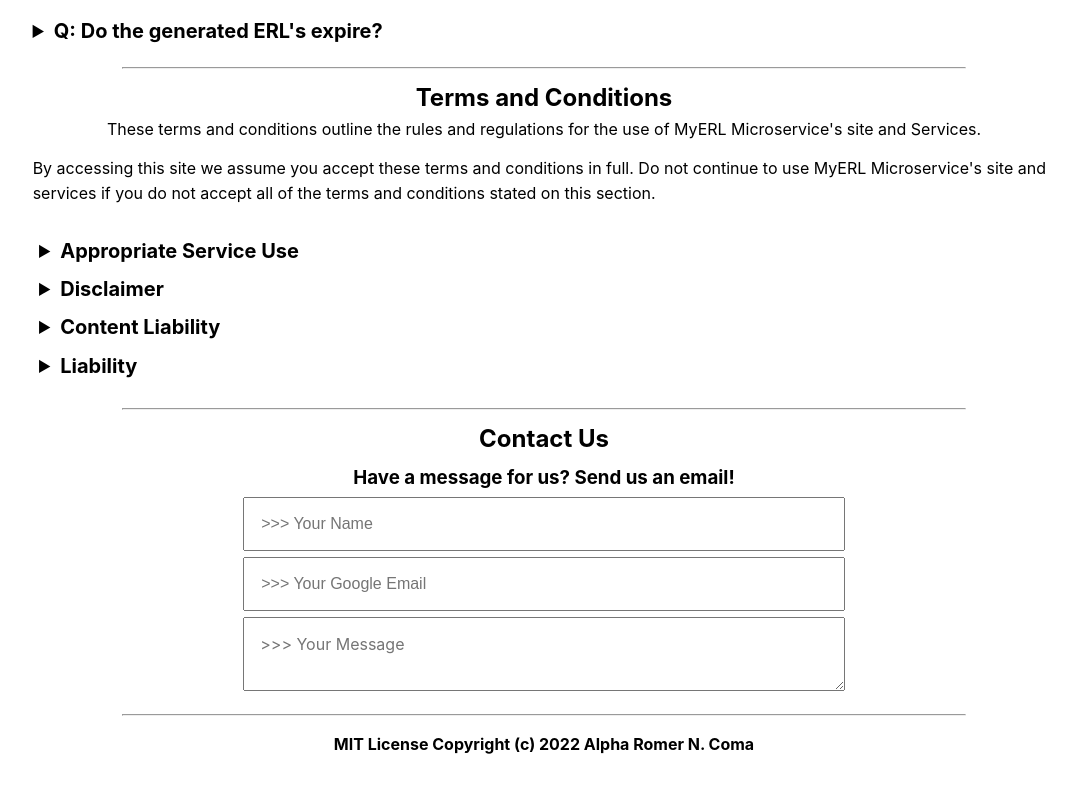
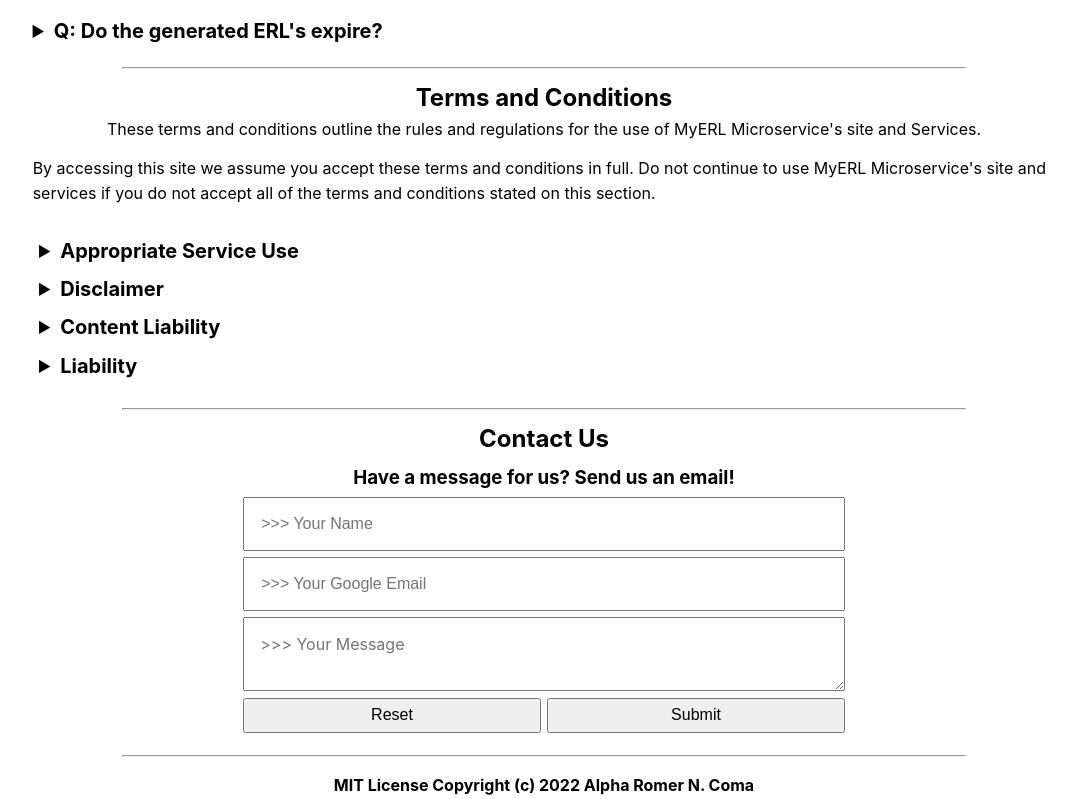
Before and after one commit to alphacoma18/myerl-microservice, a Next.js app: page / in a window 1280 px wide. Shown: the part 1232-2031 px from the top of the page, without its empty margins (96-1172 px from the left). Before the commit the page ends 1989 px from the top, so only its background shows below. Built offline with nearby package versions, Linux system fonts and the light colour scheme.

Commit message:
Added contact buttons; Started contact us mail dev

```diff
--- a/components/contact/index.module.css
+++ b/components/contact/index.module.css
@@ -31,14 +31,19 @@
 	text-align: center;
 	width: 100%;
 }
+.flexFormButtons {
+	display: flex;
+	width: 100%;
+	gap: 0.4rem;
+}
+.itemFormButtons {
+	cursor: pointer;
+	width: 100%;
+	padding: 0.4rem;
+	font-size: 1rem;
+}
 @media screen and (max-width: 768px) {
 	.itemContact {
 		width: 100%;
 	}
 }
-@media (prefers-color-scheme: dark) {
-	.itemFormInput {
-		background: var(--input-black);
-		border: 3px solid var(--theme-blue);
-	}
-}
--- a/components/contact/index.tsx
+++ b/components/contact/index.tsx
@@ -1,10 +1,14 @@
-import React from "react";
+import React, { useState } from "react";
 import styles from "./index.module.css";
+import { axios } from "../../utils/axios";
 const Contact: React.FC = () => {
+	const [senderName, setSenderName] = useState<string>("");
+	const [senderEmail, setSenderEmail] = useState<string>("");
+	const [senderMessage, setSenderMessage] = useState<string>("");
 	function handleSubmit(e: React.FormEvent<HTMLFormElement>) {
 		try {
 			e.preventDefault();
-			console.log("Hello");
+			console.log(senderName, senderEmail, senderMessage);
 		} catch (err) {}
 	}
 	return (
@@ -29,6 +33,10 @@ const Contact: React.FC = () => {
 							minLength={10}
 							placeholder=">>> Your Name"
 							autoComplete="off"
+							onChange={(
+								e: React.ChangeEvent<HTMLInputElement>
+							) => setSenderName(e.currentTarget.value)}
+							value={senderName}
 						/>
 						<input
 							className={styles.itemFormInput}
@@ -39,13 +47,35 @@ const Contact: React.FC = () => {
 							autoComplete="off"
 							pattern="([a-zA-Z0-9]+)([.{1}])?([a-zA-Z0-9]+)@(?:gmail|GMAIL)([.])(?:com|COM)"
 							title=">>> Your Google Email"
+							onChange={(
+								e: React.ChangeEvent<HTMLInputElement>
+							) => setSenderEmail(e.currentTarget.value)}
+							value={senderEmail}
 						/>
 						<textarea
 							className={styles.itemFormInput}
 							required
 							minLength={25}
 							placeholder=">>> Your Message"
+							onChange={(
+								e: React.ChangeEvent<HTMLTextAreaElement>
+							) => setSenderMessage(e.currentTarget.value)}
+							value={senderMessage}
 						></textarea>
+						<div className={styles.flexFormButtons}>
+							<button
+								className={styles.itemFormButtons}
+								type="reset"
+							>
+								Reset
+							</button>
+							<button
+								className={styles.itemFormButtons}
+								type="submit"
+							>
+								Submit
+							</button>
+						</div>
 					</form>
 				</div>
 			</div>
--- a/components/credits/index.tsx
+++ b/components/credits/index.tsx
@@ -4,7 +4,10 @@ const Credits: React.FC = () => {
 	return (
 		<>
 			<h4 className={styles.credits}>
-				MIT License Copyright (c) 2022 Alpha Romer N. Coma
+				MIT License Copyright (c) 2022{" "}
+				<a href="https://www.linkedin.com/in/alpha-coma/">
+					Alpha Romer N. Coma
+				</a>
 			</h4>
 		</>
 	);
--- a/components/io/index.module.css
+++ b/components/io/index.module.css
@@ -36,13 +36,6 @@
 	flex-wrap: wrap;
 	gap: 0.4rem;
 }
-@media (prefers-color-scheme: dark) {
-	.generateURLInput,
-	.generateURLOutput {
-		background: var(--input-black);
-		border: 3px solid var(--theme-blue);
-	}
-}
 @media screen and (max-width: 480px) {
 	.generateURLInput,
 	.generateURLOutput {
--- a/package.json
+++ b/package.json
@@ -14,6 +14,7 @@
     "cryptr": "^6.0.3",
     "mongoose": "^6.5.2",
     "next": "12.2.5",
+    "nodemailer": "^6.7.8",
     "react": "18.2.0",
     "react-dom": "18.2.0"
   },
@@ -21,6 +22,7 @@
     "@types/cryptr": "^4.0.1",
     "@types/jest": "^28.1.7",
     "@types/node": "18.7.9",
+    "@types/nodemailer": "^6.4.5",
     "@types/react": "18.0.17",
     "@types/react-dom": "18.0.6",
     "eslint": "8.22.0",
--- a/pages/api/[erl].ts
+++ b/pages/api/[erl].ts
@@ -1,7 +1,10 @@
 import ERL from "../../utils/db";
 import { decrypt } from "../../utils/cryptr";
 import { NextApiRequest, NextApiResponse } from "next";
-async function ErlHandler(req: NextApiRequest, res: NextApiResponse) {
+export default async function ErlHandler(
+	req: NextApiRequest,
+	res: NextApiResponse
+) {
 	try {
 		const { url } = req;
 		if (url?.length !== 13) throw "Error: Invalid ERL";
@@ -16,4 +19,3 @@ async function ErlHandler(req: NextApiRequest, res: NextApiResponse) {
 		res.json({ err });
 	}
 }
-export default ErlHandler;
--- a/pages/api/index.ts
+++ b/pages/api/index.ts
@@ -2,7 +2,7 @@ import ERL from "../../utils/db/index";
 import { encrypt } from "../../utils/cryptr";
 import NewDate from "../../utils/date";
 import { NextApiRequest, NextApiResponse } from "next";
-async function ApiHandler(req: NextApiRequest, res: NextApiResponse) {
+export default async function ApiHandler(req: NextApiRequest, res: NextApiResponse) {
 	try {
 		const { urlInput } = req.body;
 		if (!urlInput) throw "Error: Undefined URL";
@@ -28,4 +28,3 @@ async function ApiHandler(req: NextApiRequest, res: NextApiResponse) {
 		return res.status(401).json({ err });
 	}
 }
-export default ApiHandler;
--- /dev/null
+++ b/pages/api/mail/index.ts
@@ -0,0 +1,4 @@
+import { NextApiRequest, NextApiResponse } from "next";
+export default async function MailHandler(req: NextApiRequest, res: NextApiResponse) {
+
+}
--- a/styles/globals.css
+++ b/styles/globals.css
@@ -66,4 +66,20 @@ textarea {
 		color: var(--theme-white);
 		background: var(--theme-black);
 	}
+	button {
+		border: 3px solid var(--theme-blue);
+		background: var(--input-black);
+		transition: var(--fast-transition);
+	}
+	button:hover,
+	button:active,
+	button:focus {
+		border: 3px solid var(--theme-blue);
+		background: var(--theme-blue);
+	}
+	input,
+	textarea {
+		background: var(--input-black);
+		border: 3px solid var(--theme-blue);
+	}
 }
```
Also changed, not shown: utils/mailer/index.ts (added, +52 -0 lines), 1 other file (tests, documents, lock files or other folders).
